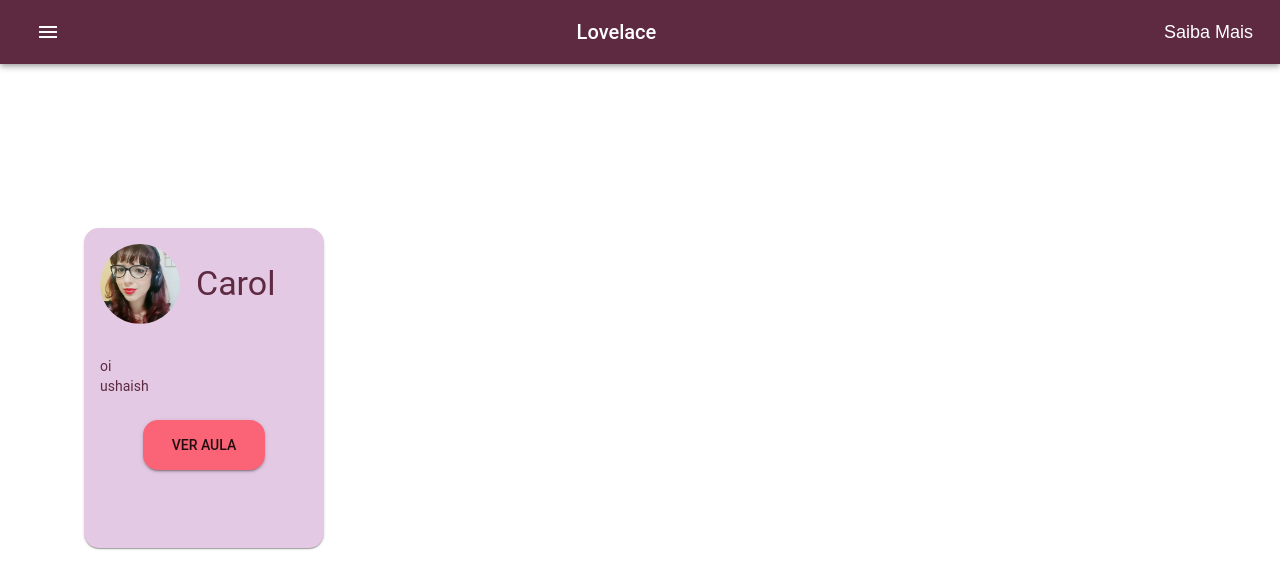
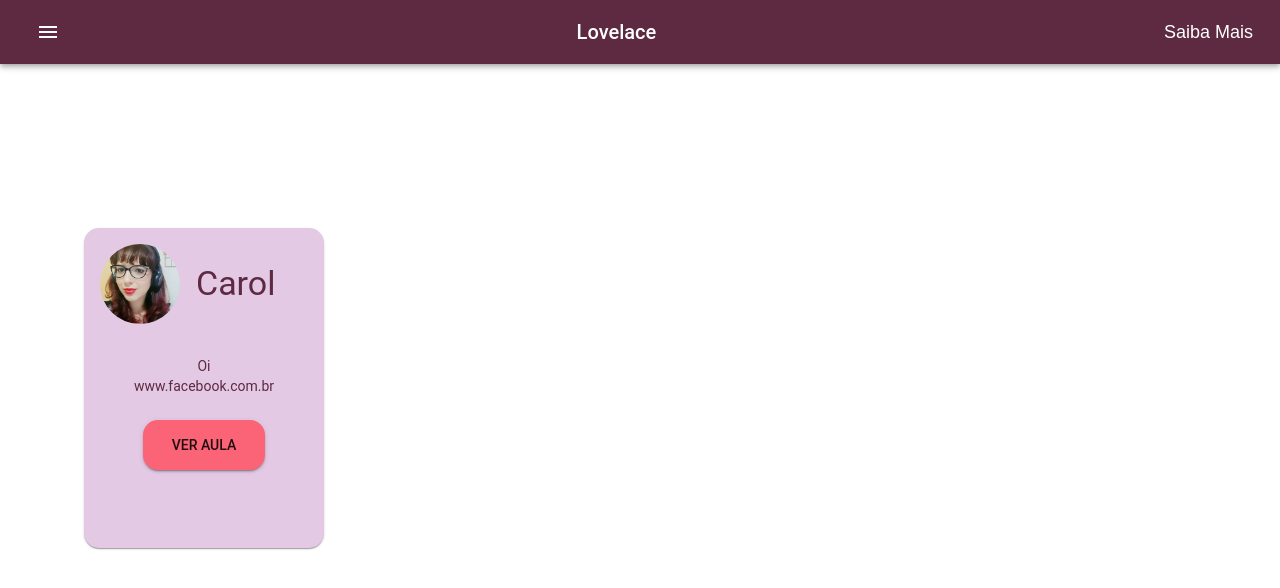
Before and after one commit to karinahuh/RP2, a React (Create React App) app: page /monitoras-lista in a window 1280 px wide. Shown: the top 588 px of the page. Built offline with nearby package versions, Linux system fonts and the light colour scheme.

Commit message:
adicionando descriçao e links

```diff
--- a/package.json
+++ b/package.json
@@ -6,6 +6,8 @@
     "@material-ui/core": "^4.11.0",
     "@material-ui/icons": "^4.9.1",
     "axios": "^0.19.2",
+    "material": "^0.4.3",
+    "material-ui-icons": "^1.0.0-beta.36",
     "react": "^16.13.1",
     "react-dom": "^16.13.1",
     "react-router-dom": "^5.2.0",
--- a/src/components/Header.tsx
+++ b/src/components/Header.tsx
@@ -23,11 +23,6 @@ const options = [
   'Cadastro de professor',
   'Configurações',
   'Ganymede',
-  'Hangouts Call',
-  'Hangouts Call',
-  'Hangouts Call',
-  'Hangouts Call',
-  'Hangouts Call',
 ]
 
 export default function Header() {
--- a/src/components/MonitorCard.tsx
+++ b/src/components/MonitorCard.tsx
@@ -8,6 +8,7 @@ import Typography from '@material-ui/core/Typography'
 import TeacherImg from '../assets/images/Carol.jpg'
 import Button from '@material-ui/core/Button'
 import Avatar from '@material-ui/core/Avatar';
+import Link from '@material-ui/core/Link';
 
 type LessonCardProps = {
   name: string
@@ -48,20 +49,21 @@ export default function MonitorCard({ name, description, link }:LessonCardProps)
     <Card className={classes.root}>
        <CardHeader
         avatar={
-          <Avatar alt="Remy Sharp" src={TeacherImg} className={classes.imageSize} />
+          <Avatar alt="Carol" src={TeacherImg} className={classes.imageSize} />
         }
         titleTypographyProps={{variant:'h4' }}
         title='Carol'
       />
       <CardContent>
-        <Typography variant='body2' component='p'>
-          {description}
-          <br/>
-          {link}
+        <Typography variant='body2' component='p' align='center'>
+         {description}<br />
+         <Link href="https://facebook.com.br">
+            {link}
+          </Link>
         </Typography>
       </CardContent>
       <CardActions disableSpacing>
-        <Button className={classes.button} variant='contained' color='secondary' >Ver aula</Button>
+        <Button className={classes.button} variant='contained' color='secondary'>Ver aula</Button>
       </CardActions>
     </Card>
   )
--- a/src/pages/MonitorList.tsx
+++ b/src/pages/MonitorList.tsx
@@ -17,7 +17,7 @@ export default function LessonList() {
         <Grid item xs={12}>
           <Typography variant='h3' color='textPrimary'>Aulas disponíveis</Typography>
         </Grid>
-        <MonitorCard name='Carol' description='oi' link='ushaish'/>
+        <MonitorCard name='Carol' description='Oi' link='www.facebook.com.br'/>
       </Grid>
     </div>
     </>
```
Also changed, not shown: 1 other file (tests, documents, lock files or other folders).
